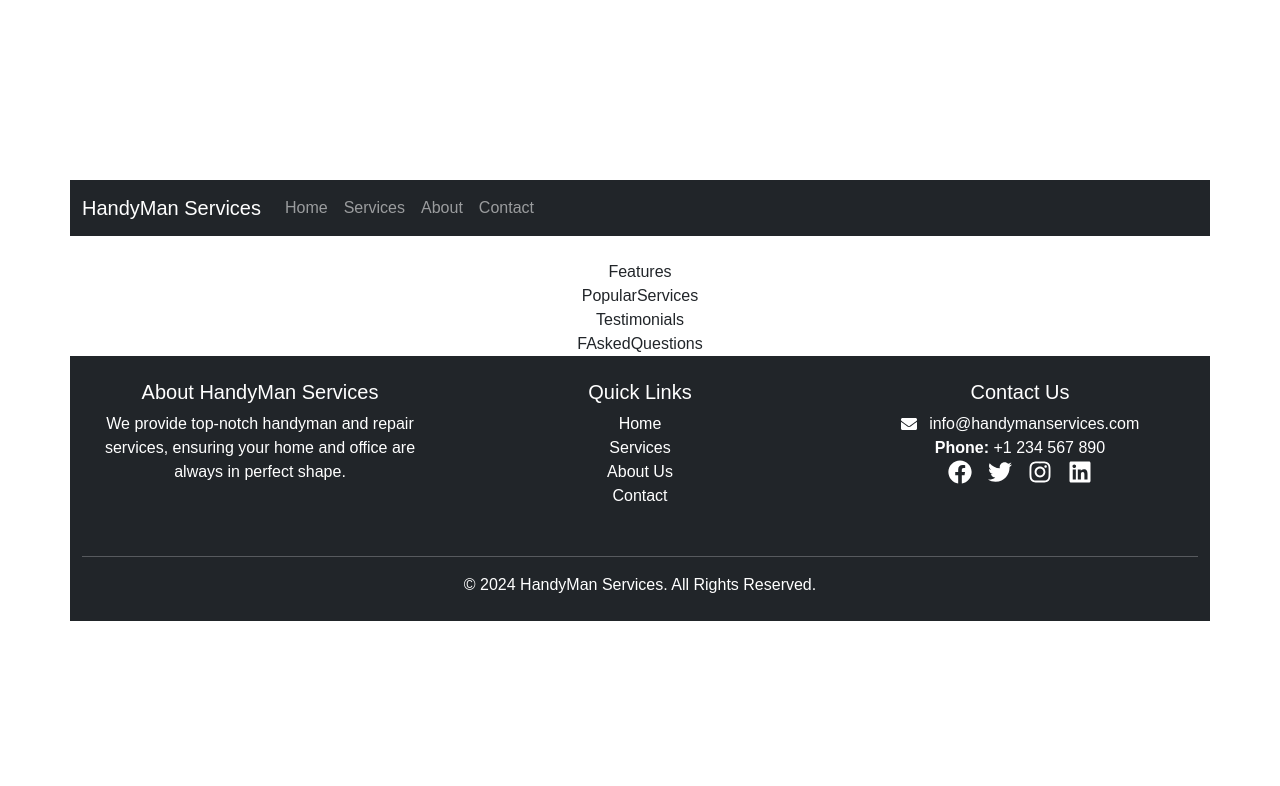
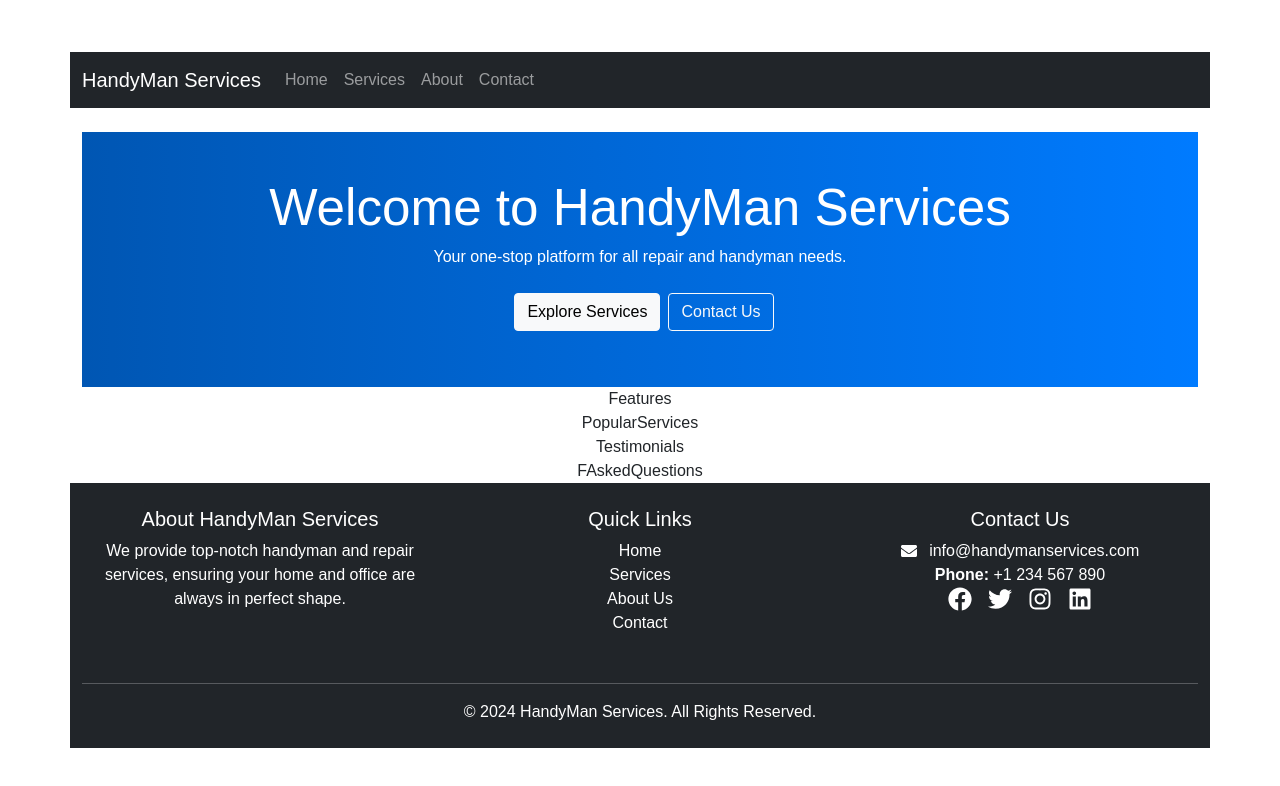
Before and after one commit to nurulazam-dev/mna-handyman-platform, a React (Vite) app: page / in a window 1280 px wide. Shown: the top 786 px of the page. Built offline with nearby package versions, Linux system fonts and the light colour scheme.

Commit message:
hero component update

```diff
--- a/src/components/Hero.jsx
+++ b/src/components/Hero.jsx
@@ -1,7 +1,21 @@
-import React from "react";
+import { Link } from "react-router-dom";
+import { Button } from "react-bootstrap";
 
 const Hero = () => {
-  return <div></div>;
+  return (
+    <section className="text-center bg-primary text-white p-5">
+      <h1>Welcome to HandyMan Services</h1>
+      <p>Your one-stop platform for all repair and handyman needs.</p>
+      <Link to="/services">
+        <Button variant="light" className="m-2">
+          Explore Services
+        </Button>
+      </Link>
+      <Link to="/contact">
+        <Button variant="outline-light">Contact Us</Button>
+      </Link>
+    </section>
+  );
 };
 
 export default Hero;
```
